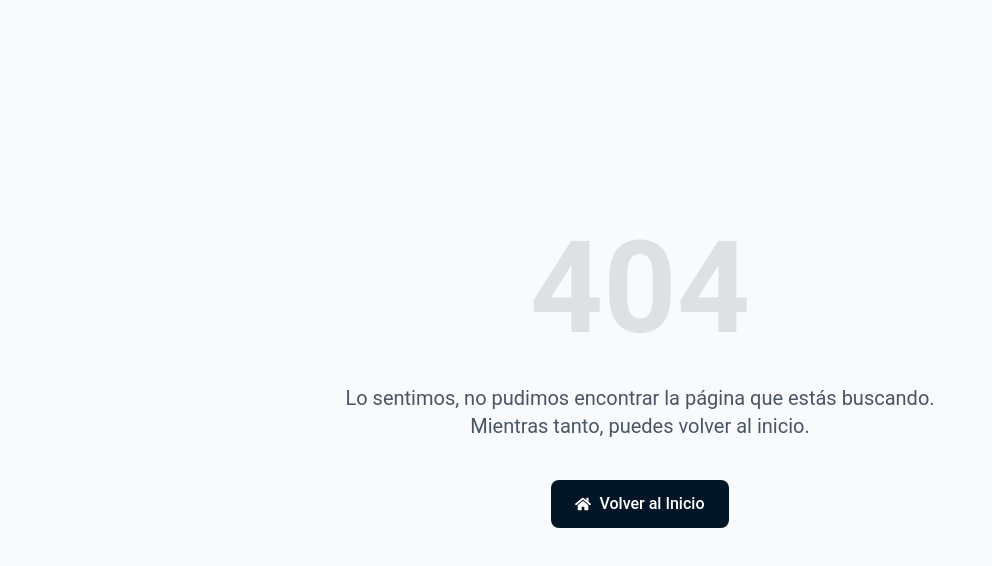
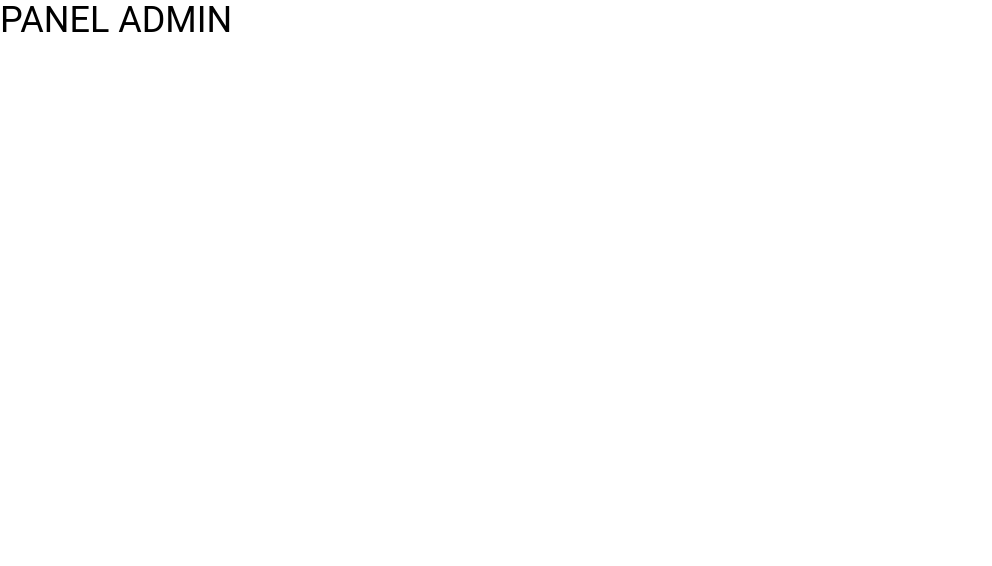
Before and after one commit to KURO1402/super-pollo, a React (Vite) app in the folder frontend/: page /admin in a window 1280 px wide. Before the commit this address had no page. Shown: the top 566 px of the page, without its empty margins (0-992 px from the left). Built offline with nearby package versions, Linux system fonts and the light colour scheme.

Commit message:
crear pagina de admin  y configurar ru ta /admin

```diff
--- a/frontend/index.html
+++ b/frontend/index.html
@@ -1,5 +1,5 @@
 <!doctype html>
-<html lang="en">
+<html lang="es">
   <head>
     <meta charset="UTF-8" />
     <link rel="icon" type="image/svg+xml" href="/logo.jpg" />
--- a/frontend/src/app/Rutas.jsx
+++ b/frontend/src/app/Rutas.jsx
@@ -1,14 +1,21 @@
 // importamos useRoutes de react-router-dom para definir todas las rutas en un solo lugar como un arreglo de objetos
 import { useRoutes } from "react-router-dom";
 
+// Sitio publico
 import EstructuraBase from "../modulos/sitio-publico/layout/EstructuraBase";
 import Inicio from "../modulos/sitio-publico/paginas/Inicio";
 import Registro from "../modulos/sitio-publico/paginas/Registro";
 import InicioSesion from "../modulos/sitio-publico/paginas/InicioSesion";
 
+// Administrador
+import EstructuraBaseAdmin from "../modulos/panel-administrador/layout/EstructuraBaseAdmin";
+import PanelDeControl from "../modulos/panel-administrador/paginas/PanelDeControl";
+
+// Página no encontrada
+import NotFound from "../modulos/sitio-publico/paginas/NotFound";
+
 // importamos el hook
 import useScrollAlInicio from "../modulos/sitio-publico/hooks/useScrollAlInicio";
-import NotFound from "../modulos/sitio-publico/paginas/NotFound";
 
 const AppRutas = () => {
     // activamos el hook para que haga scroll al inicio en cada cambio de ruta
@@ -30,7 +37,15 @@ const AppRutas = () => {
             ]
         },
         // Cualquier ruta que no existe
-        { path: '*', element: <NotFound /> }
+        { path: '*', element: <NotFound /> },
+
+        // rutas de administrador
+        {
+            path: '/admin', element: <EstructuraBaseAdmin />,
+            children: [
+                { index: true, element: <PanelDeControl />}
+            ]
+        }
     ])
     // retornamos las rutas generadas
     return rutas;
--- /dev/null
+++ b/frontend/src/modulos/panel-administrador/layout/EstructuraBaseAdmin.jsx
@@ -0,0 +1,11 @@
+import { Outlet } from "react-router-dom";
+
+const EstructuraBaseAdmin = () => {
+  return (
+    <>
+        <Outlet />
+    </>
+  );
+};
+
+export default EstructuraBaseAdmin;
--- /dev/null
+++ b/frontend/src/modulos/panel-administrador/paginas/PanelDeControl.jsx
@@ -0,0 +1,5 @@
+const PanelDeControl = () => {
+    return <h1 className="text-4xl">PANEL ADMIN</h1>
+}
+
+export default PanelDeControl;
```
